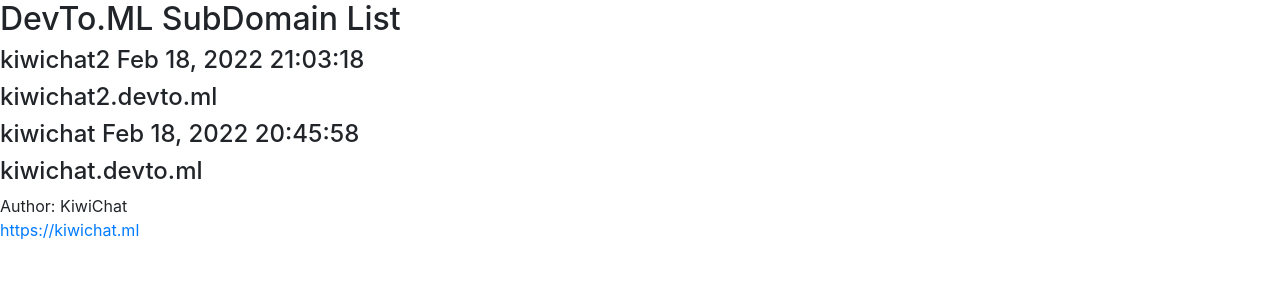
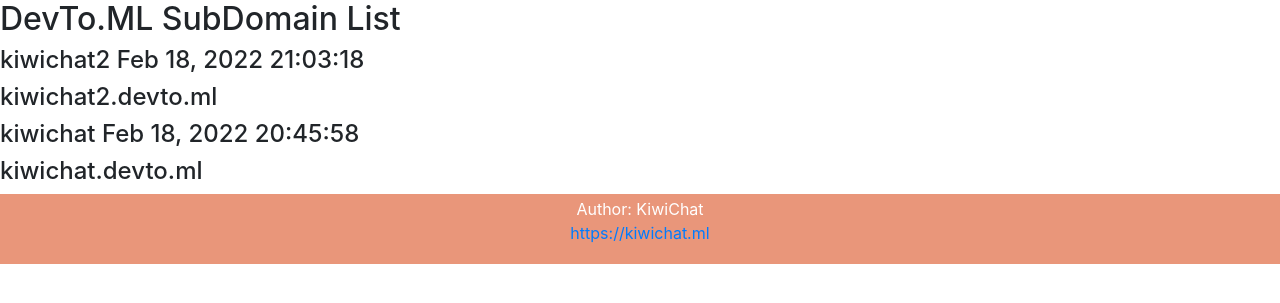
Before and after one commit to app-oszkar/new, a Jekyll site: the page built from _pages/list.md, in a window 1280 px wide. Shown: the top 303 px of the page. Built offline with Jekyll 4.4.1, drawn with Linux system fonts in a browser that asks for light colours; nearby versions of some CDN libraries.

Commit message:
Update head.html

```diff
--- a/_includes/head.html
+++ b/_includes/head.html
@@ -6,7 +6,7 @@
     <meta name="author" content="{{ site.author }}">
     <title>{% if page.title %}{{ page.title }}{% else %}{{ site.title }}{% endif %}</title>
     <!-- Core CSS -->
-    <link rel="stylesheet" href="{{ "new/assets/css/style.css" | prepend: site.baseurl }}" >
+    <link rel="stylesheet" href="{{ "/assets/css/style.css" | prepend: site.baseurl }}" >
     <link rel="stylesheet" type="text/css" href="https://maxcdn.bootstrapcdn.com/bootstrap/4.0.0/css/bootstrap.min.css">
     <!-- core js -->
     <script src="https://stackpath.bootstrapcdn.com/bootstrap/4.0.0/js/bootstrap.bundle.min.js"></script>
```
